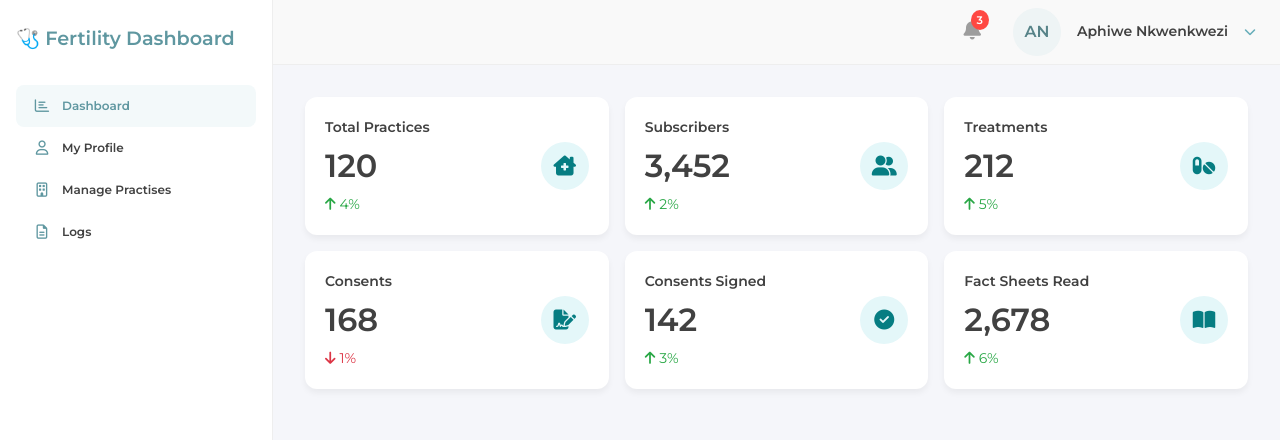
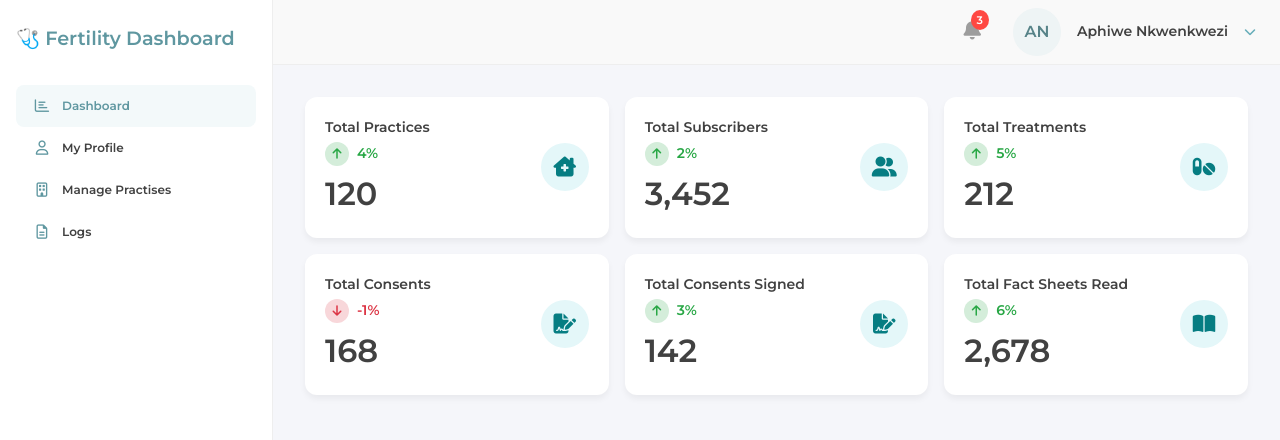
Before and after one commit to AphiweNkwenkwezi/fertilityjourney, a Vue app in the folder ClientApp/fertility-journey-dashboard/: page / in a window 1280 px wide. Shown: the top 440 px of the page. Built offline with nearby package versions, Linux system fonts and the light colour scheme.

Commit message:
modified totals section

```diff
--- a/ClientApp/fertility-journey-dashboard/src/components/StatCard.vue
+++ b/ClientApp/fertility-journey-dashboard/src/components/StatCard.vue
@@ -3,11 +3,13 @@
     <div class="stat-card-content">
       <div class="stat-card-info">
         <div class="stat-title">{{ title }}</div>
+        <div class="stat-growth" :class="{ positive: growth >= 0, negative: growth < 0 }">
+          <div class="growth-icon" :class="{ positive: growth >= 0, negative: growth < 0 }">
+            <i :class="growth >= 0 ? 'fas fa-arrow-up' : 'fas fa-arrow-down'"></i>
+          </div>
+          {{ growth }}%
+        </div>
         <div class="stat-value">{{ value }}</div>
-        <div class="stat-growth" :class="{ positive: growth >= 0, negative: growth < 0 }">
-          <i :class="growth >= 0 ? 'fas fa-arrow-up' : 'fas fa-arrow-down'"></i>
-          {{ Math.abs(growth) }}%
-        </div>
       </div>
       <div class="stat-icon">
         <i :class="icon"></i>
@@ -66,10 +68,11 @@
 }
 
 .stat-growth {
-  font-size: 0.875rem;
+  font-size: 14px;
+  font-weight: 600;
   display: flex;
   align-items: center;
-  gap: 0.25rem;
+  gap: 0.5rem;
 }
 
 .stat-growth.positive {
@@ -97,6 +100,26 @@
   font-size: 1.25rem;
   color: #067D82;
 }
+.growth-icon {
+  display: flex;
+  align-items: center;
+  justify-content: center;
+  width: 24px;
+  height: 24px;
+  border-radius: 50%;
+  font-size: 0.75rem;
+}
+
+.growth-icon.positive {
+  background-color: #D4EDDA;
+  color: #28a745;
+}
+
+.growth-icon.negative {
+  background-color: #F8D7DA;
+  color: #dc3545;
+}
+
 
 @media (max-width: 600px) {
   .stat-card-content {
--- a/ClientApp/fertility-journey-dashboard/src/layout/DashboardLayout.vue
+++ b/ClientApp/fertility-journey-dashboard/src/layout/DashboardLayout.vue
@@ -6,11 +6,11 @@
         <main class="content">
           <div class="dashboard-stats">
             <StatCard title="Total Practices" value="120" growth="4" icon="fas fa-clinic-medical" />
-            <StatCard title="Subscribers" value="3,452" growth="2" icon="fas fa-user-friends" />
-            <StatCard title="Treatments" value="212" growth="5" icon="fas fa-pills" />
-            <StatCard title="Consents" value="168" growth="-1" icon="fas fa-file-signature" />
-            <StatCard title="Consents Signed" value="142" growth="3" icon="fas fa-check-circle" />
-            <StatCard title="Fact Sheets Read" value="2,678" growth="6" icon="fas fa-book-open" />
+            <StatCard title="Total Subscribers" value="3,452" growth="2" icon="fas fa-user-friends" />
+            <StatCard title="Total Treatments" value="212" growth="5" icon="fas fa-pills" />
+            <StatCard title="Total Consents" value="168" growth="-1" icon="fas fa-file-signature" />
+            <StatCard title="Total Consents Signed" value="142" growth="3" icon="fas fa-file-signature" />
+            <StatCard title="Total Fact Sheets Read" value="2,678" growth="6" icon="fas fa-book-open" />
           </div>
 
           <router-view />
```
